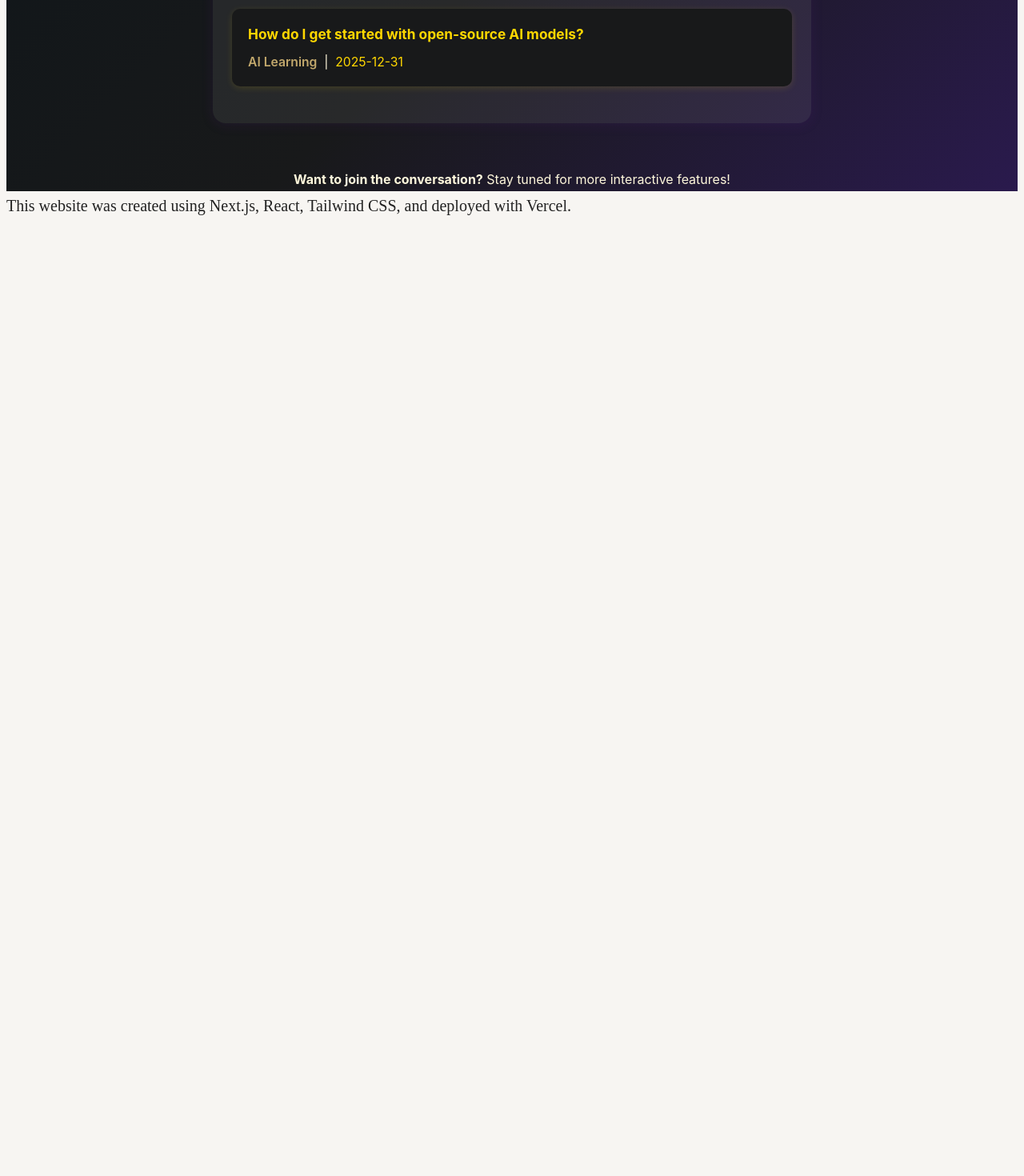
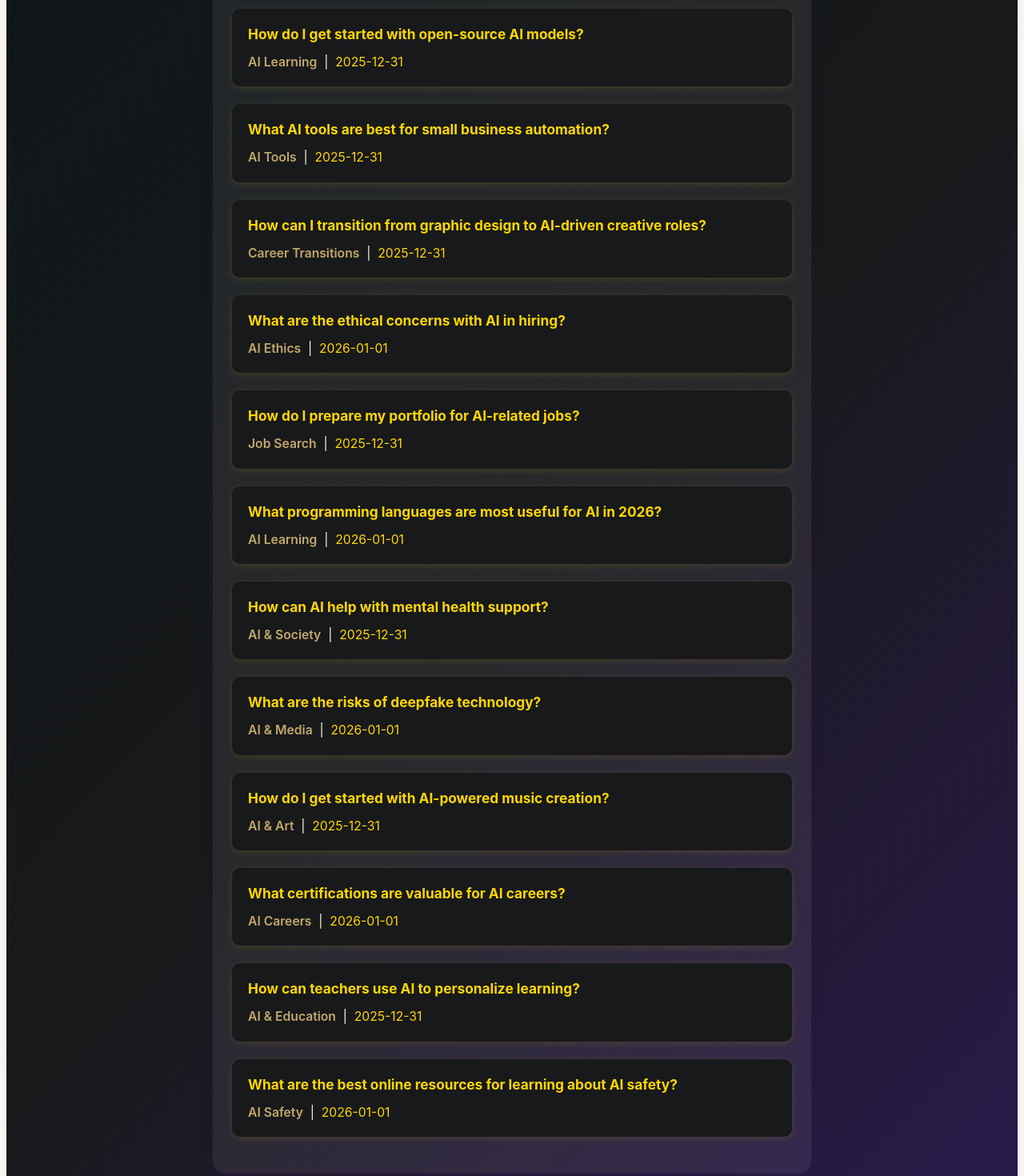
Before and after one commit to Shellzonit/auralis-sanctuary-, a Next.js app: page /ai-preview in a window 1280 px wide. Shown: the part 1000-2470 px from the top of the page at 80% size. Before the commit the page ends 1283 px from the top, so only its background shows below. Built offline with nearby package versions, Linux system fonts and the light colour scheme.

Commit message:
feat: expand AI preview questions array

```diff
--- a/app/ai-preview/page.tsx
+++ b/app/ai-preview/page.tsx
@@ -31,6 +31,62 @@ const aiQuestions = [
     question: "How do I get started with open-source AI models?",
     date: "2025-12-31",
     board: "AI Learning"
+  },
+  // Expanded questions
+  {
+    question: "What AI tools are best for small business automation?",
+    date: "2025-12-31",
+    board: "AI Tools"
+  },
+  {
+    question: "How can I transition from graphic design to AI-driven creative roles?",
+    date: "2025-12-31",
+    board: "Career Transitions"
+  },
+  {
+    question: "What are the ethical concerns with AI in hiring?",
+    date: "2026-01-01",
+    board: "AI Ethics"
+  },
+  {
+    question: "How do I prepare my portfolio for AI-related jobs?",
+    date: "2025-12-31",
+    board: "Job Search"
+  },
+  {
+    question: "What programming languages are most useful for AI in 2026?",
+    date: "2026-01-01",
+    board: "AI Learning"
+  },
+  {
+    question: "How can AI help with mental health support?",
+    date: "2025-12-31",
+    board: "AI & Society"
+  },
+  {
+    question: "What are the risks of deepfake technology?",
+    date: "2026-01-01",
+    board: "AI & Media"
+  },
+  {
+    question: "How do I get started with AI-powered music creation?",
+    date: "2025-12-31",
+    board: "AI & Art"
+  },
+  {
+    question: "What certifications are valuable for AI careers?",
+    date: "2026-01-01",
+    board: "AI Careers"
+  },
+  {
+    question: "How can teachers use AI to personalize learning?",
+    date: "2025-12-31",
+    board: "AI & Education"
+  },
+  {
+    question: "What are the best online resources for learning about AI safety?",
+    date: "2026-01-01",
+    board: "AI Safety"
   }
 ];
 
```
